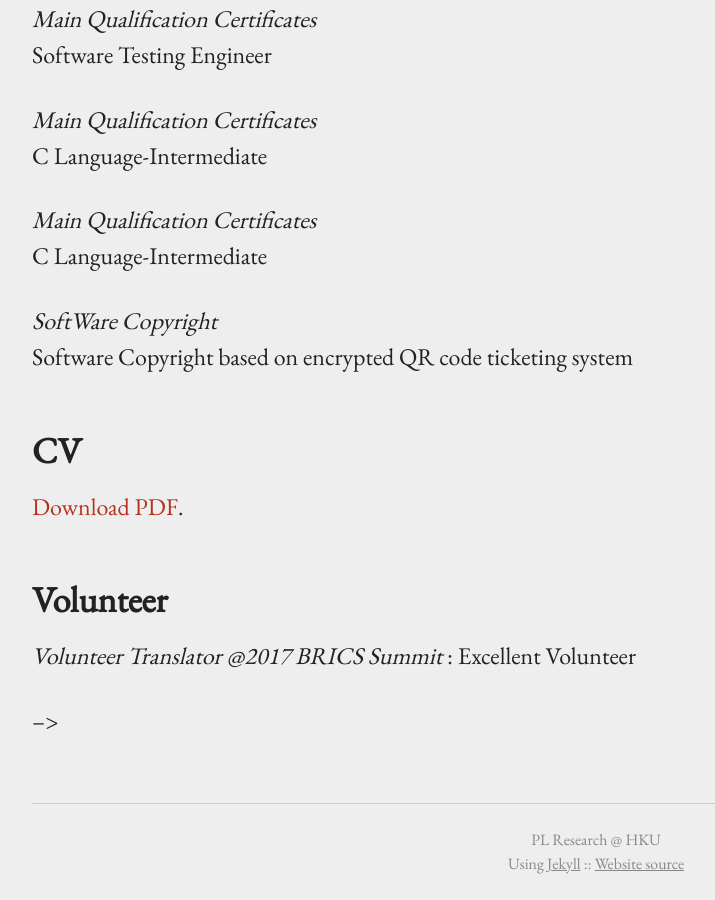
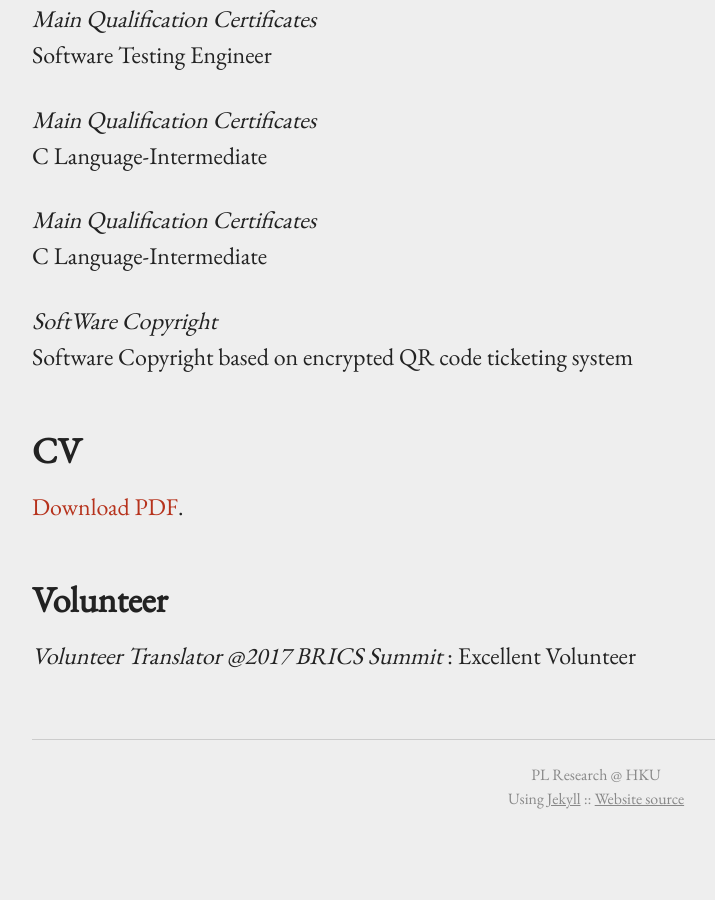
Before and after one commit to YeWenjia/YeWenjia.github.io, a Jekyll site: the page built from index.md, in a window 1280 px wide and 900 px high, scrolled down 2395 px. Shown: the whole window, without its empty margins (44-759 px from the left). Built offline with Jekyll 4.4.1, drawn with Linux system fonts in a browser that asks for light colours; after the commit the page ends 3230 px from its top, so only the background shows below that.

```diff
--- a/index.md
+++ b/index.md
@@ -103,5 +103,4 @@ Department of Computer Science<br />
 The University of Hong Kong<br />
 
 Office: Room 426 CYC Building<br />
-Email: [yewenjia@connect.hku.hk]
- --> -->
+Email: [yewenjia@connect.hku.hk] -->
```
